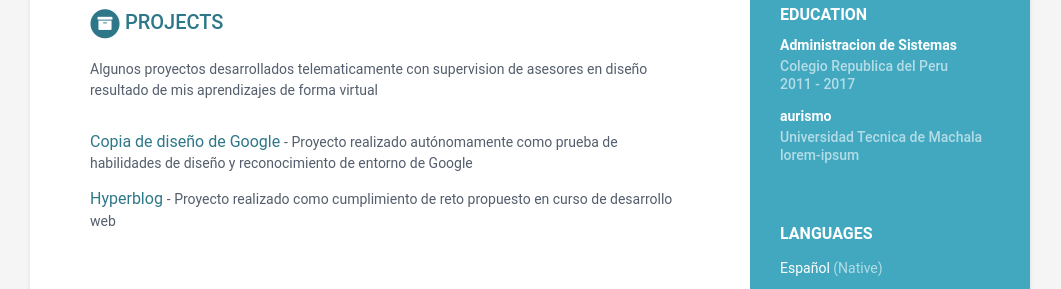
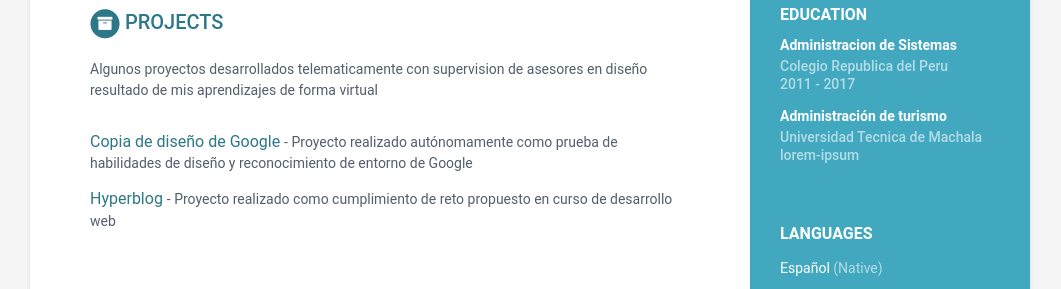
Before and after one commit to KevinC99/good-birch-4e19a, a Jekyll site: the page built from index.html, in a window 1280 px wide. Shown: the part 561-850 px from the top of the page, without its empty margins (110-1171 px from the left). Built offline with Jekyll 4.4.1, drawn with Linux system fonts in a browser that asks for light colours.

Commit message:
data.yml: updated degree in education

```diff
--- a/_data/data.yml
+++ b/_data/data.yml
@@ -53,7 +53,7 @@ education:
         - Bullet point
     degree: Administracion de Sistemas
     university: Colegio Republica del Peru
-  - degree: aurismo
+  - degree: Administración de turismo
     university: Universidad Tecnica de Machala
     time: lorem-ipsum
     details: >-
```
